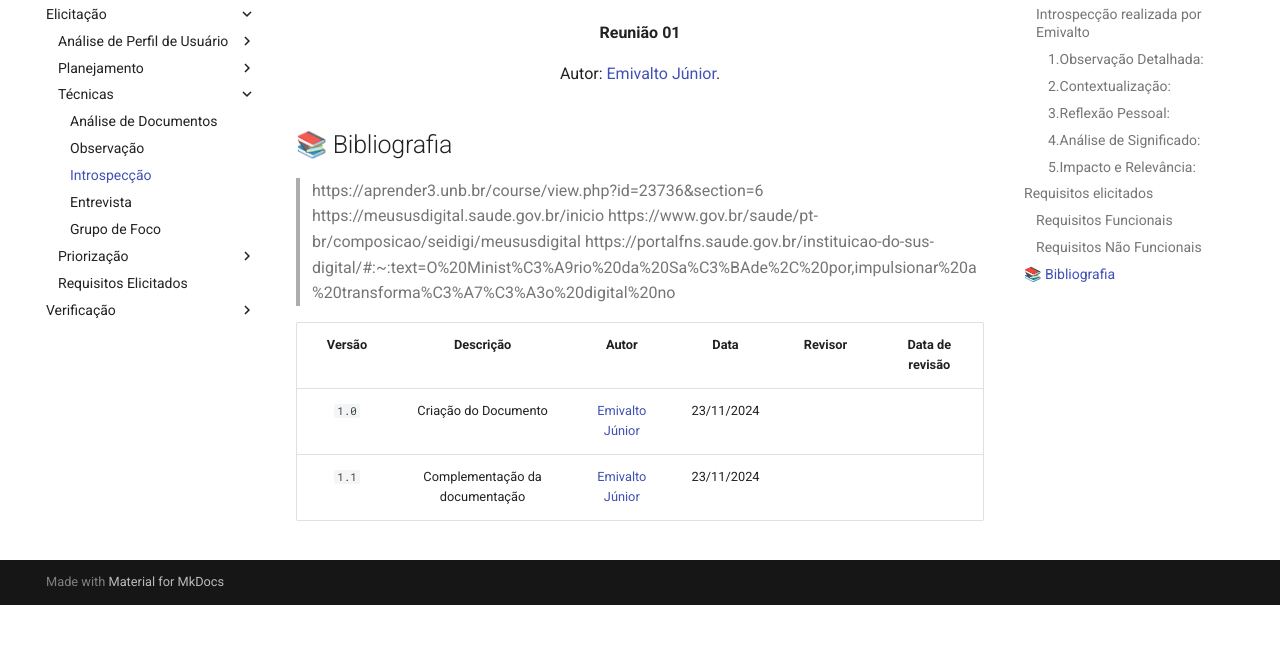
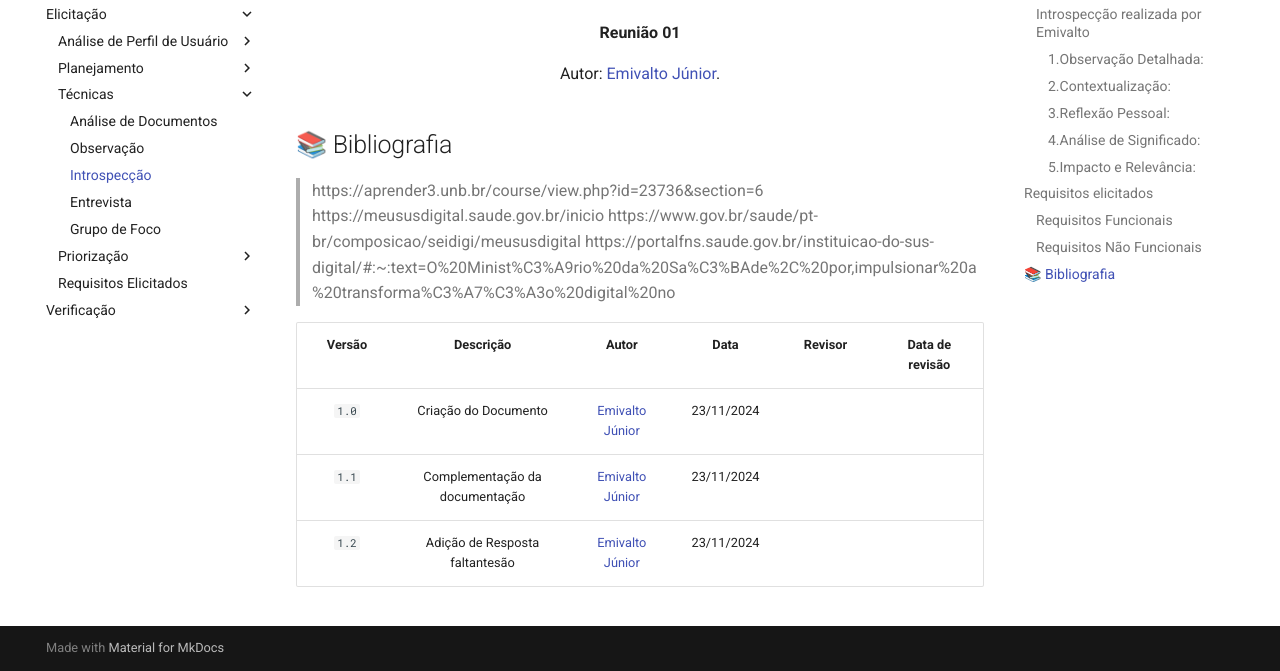
Before and after one commit to Requisitos-de-Software/2024.2-MeuSUSDigital, an MkDocs documentation site: the page built from docs/elicitacao/tecnicas/introspeccao.md, in a window 1280 px wide and 900 px high, scrolled down 4746 px, cut to the strip 229-900 px from the top of the window. Built offline with MkDocs 1.6.1 and Material for MkDocs 9.7.7, drawn with Linux system fonts in a browser that asks for light colours; before the commit the page ends 5580 px from its top, so only the background shows below that.

Commit message:
correção historico de versão

```diff
--- a/docs/elicitacao/tecnicas/introspeccao.md
+++ b/docs/elicitacao/tecnicas/introspeccao.md
@@ -204,3 +204,4 @@ Legenda das Tabelas 3 e 4:
 |:------:|:-------------------------------:|:--------------:|:--------------:|:-------------:|:---------------------:|
 |  `1.0`  | Criação do Documento |[Emivalto Júnior](https://github.com/EmivaltoJrr)| 23/11/2024   | | |
 |  `1.1`  | Complementação da documentação|[Emivalto Júnior](https://github.com/EmivaltoJrr)| 23/11/2024   | | |
+|  `1.2`  | Adição de Resposta faltantesão |[Emivalto Júnior](https://github.com/EmivaltoJrr)| 23/11/2024   | | |
```
